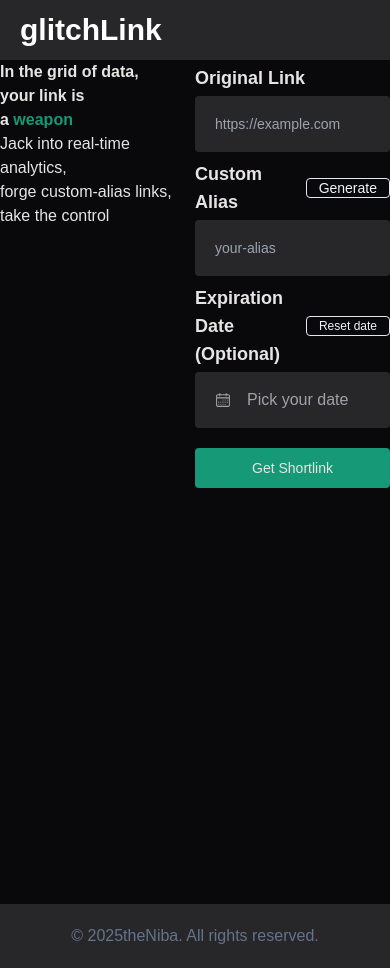
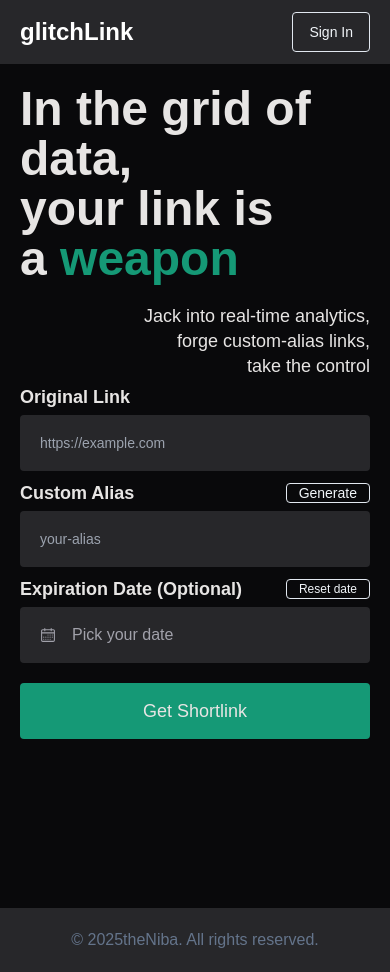
Before and after one commit to niba17/glitchLink-frontend, a Next.js app: page / in a window 390 px wide. Built offline with nearby package versions, Linux system fonts and the light colour scheme.

Commit message:
update FE links.tsx UI for md

```diff
--- a/src/components/layouts/navbars/navbar-02/UI/navbar-02UI.tsx
+++ b/src/components/layouts/navbars/navbar-02/UI/navbar-02UI.tsx
@@ -27,7 +27,9 @@ export const Navbar02UI = ({
 }: Navbar02UIProps) => {
   return (
     <nav className="sticky top-0 w-full py-3 flex justify-between items-center bg-zinc-800 px-5 z-50">
-      <div className="text-3xl font-bold text-white">glitchLink</div>
+      <div className="lg:text-3xl md:text-3xl text-2xl font-bold text-white">
+        glitchLink
+      </div>
 
       {/* Desktop Menu */}
       {isLoggedIn && <Navbar02MenuUI className="hidden md:block" />}
@@ -36,9 +38,7 @@ export const Navbar02UI = ({
         {!isLoggedIn ? (
           <Dialog>
             <DialogTrigger asChild>
-              <Button variant="outline" className="hidden sm:inline-flex">
-                Sign In
-              </Button>
+              <Button variant="outline">Sign In</Button>
             </DialogTrigger>
             <DialogContent>
               <DialogHeader>
--- a/src/features/links/components/forms/UI/CreateGuestShortLinkFormUI.tsx
+++ b/src/features/links/components/forms/UI/CreateGuestShortLinkFormUI.tsx
@@ -134,7 +134,7 @@ export default function CreateGuestShortLinkFormUI({
       <Button
         type="submit"
         variant="default"
-        className="lg:text-[20px] md:text-[18px] lg:h-14 md:h-12 flex items-center justify-center"
+        className="lg:text-[20px] md:text-[18px] text-lg lg:h-14 md:h-12 h-14 flex items-center justify-center"
         disabled={isPending}
       >
         {isPending ? <Spinner className="w-7 h-7" /> : "Get Shortlink"}
--- a/src/features/links/components/lists/UI/GuestLinkListUI.tsx
+++ b/src/features/links/components/lists/UI/GuestLinkListUI.tsx
@@ -26,7 +26,7 @@ export function GuestLinkListUI({
 }: GuestLinkListUIProps) {
   return (
     <>
-      <ul className="grid grid-cols-2 gap-[20px]">
+      <ul className="grid lg:grid-cols-2 md:grid-cols-2 grid-cols-1 gap-[20px]">
         {links.map((link) => (
           <li key={link.id} className="bg-zinc-800 p-[20px] rounded-sm w-full">
             <div className="flex flex-col space-y-[0.5px]">
--- a/src/features/links/components/tables/UI/UserLinkTableUI.tsx
+++ b/src/features/links/components/tables/UI/UserLinkTableUI.tsx
@@ -143,17 +143,17 @@ export function UserLinkTableUI({
 
       <div className="space-y-4">
         {/* Table */}
-        <Table>
+        <Table className="lg:table-auto md:table-auto table-fixed w-full">
           <TableHeader>
             <TableRow>
-              <TableHead className="w-[80px]"></TableHead>
-              <TableHead className="text-stone-200 lg:text-xl md:text-[18px] font-semibold">
+              <TableHead className="lg:w-[80px] md:w-[80px] w-[40px]"></TableHead>
+              <TableHead className="text-stone-200 lg:text-xl md:text-[18px] font-semibold lg:w-auto md:w-auto w-[180px]">
                 Links
               </TableHead>
-              <TableHead className="text-end text-stone-200 lg:text-xl md:text-[18px] font-semibold">
+              <TableHead className="text-end text-stone-200 lg:text-xl md:text-[18px] font-semibold lg:w-auto md:w-auto w-[250px]">
                 Clicks
               </TableHead>
-              <TableHead className="text-end text-stone-200 lg:text-xl md:text-[18px] font-semibold">
+              <TableHead className="text-end text-stone-200 lg:text-xl md:text-[18px] font-semibold lg:w-auto md:w-auto w-[200px]">
                 Created / Expired At
               </TableHead>
             </TableRow>
@@ -181,7 +181,9 @@ export function UserLinkTableUI({
                   >
                     {/* Index */}
                     <TableCell>
-                      <span className="text-xl font-semibold">{idx + 1}</span>
+                      <span className="lg:text-xl md:text-xl text-md font-semibold">
+                        {idx + 1}
+                      </span>
                     </TableCell>
 
                     {/* Link + Badge + Actions */}
@@ -189,7 +191,7 @@ export function UserLinkTableUI({
                       <div className="flex flex-col gap-1">
                         <div className="flex items-center gap-2">
                           <button
-                            className="font-semibold underline text-left text-blue-400 hover:text-blue-300 break-words"
+                            className="lg:text-[14px] md:text-[14px] text-[13px] font-semibold underline text-left text-blue-400 hover:text-blue-300 break-words"
                             onClick={() =>
                               onVisit(link.customAlias || link.shortCode!)
                             }
@@ -206,12 +208,12 @@ export function UserLinkTableUI({
 
                         <span
                           title="Original link"
-                          className="text-[14px] text-stone-400 break-words"
+                          className="lg:text-[14px] md:text-[14px] text-[12px] text-stone-400 break-words"
                         >
                           {link.originalUrl}
                         </span>
 
-                        <div className="flex items-center justify-start gap-2 mt-2">
+                        <div className="flex items-center justify-start lg:gap-2 md:gap-2 gap-0 mt-2">
                           <Button
                             title="Copy short link"
                             variant="icon"
@@ -250,19 +252,19 @@ export function UserLinkTableUI({
                       </div>
                     </TableCell>
 
-                    <TableCell className="text-end">
+                    <TableCell className="text-end lg:text-[14px] md:text-[14px] text-[13px]">
                       {link.clicksCount ?? 0}{" "}
                       {link.clicksCount === 1 ? "Click" : "Clicks"}
                     </TableCell>
 
-                    <TableCell className="text-end">
-                      <div className="flex flex-col text-end">
-                        <span title="Short link created">
+                    <TableCell className="text-end lg:text-[14px] md:text-[14px] text-[13px] whitespace-nowrap">
+                      <div className="flex flex-col justify-items-end">
+                        <span className="truncate" title="Short link created">
                           {formatForDisplay(link.createdAt ?? null)}
                         </span>
                         <span
+                          className="truncate text-red-500"
                           title="Short link expired"
-                          className="text-red-500"
                         >
                           {formatForDisplay(link.expiresAt ?? null)}
                         </span>
--- a/src/pages/index.tsx
+++ b/src/pages/index.tsx
@@ -7,14 +7,14 @@ export default function Home() {
   const { uiGuestLinks } = useGuestLinks();
 
   return (
-    <main className="min-h-screen bg-zinc-950 lg:px-[145px] md:px-5 lg:py-10 md:py-5">
-      <section className="grid grid-cols-2 lg:gap-2 md:gap-1">
-        <div className="flex flex-col justify-normal lg:space-y-6 md:space-y-3">
-          <h1 className="lg:text-[50px] md:text-[50px] lg:leading-[60px] md:leading-[59px] font-semibold">
+    <main className="min-h-screen bg-zinc-950 lg:px-[145px] md:px-5 px-5 lg:py-10 md:py-5 py-5">
+      <section className="grid lg:grid-cols-2 md:grid-cols-2 grid-cols-1 lg:gap-2 md:gap-1 gap-0">
+        <div className="flex flex-col justify-normal lg:space-y-6 md:space-y-3 space-y-5">
+          <h1 className="lg:text-[50px] md:text-[50px] text-5xl lg:leading-[60px] md:leading-[59px] leading-[50px] font-semibold">
             In the grid of data, <br /> your link is <br />a{" "}
             <span className="text-[#159976]">weapon</span>
           </h1>
-          <h2 className="lg:text-2xl md:text-xl">
+          <h2 className="lg:text-2xl md:text-xl text-lg text-end leading-[25px]">
             Jack into real-time analytics, <br />
             forge custom-alias links, <br /> take the control
           </h2>
@@ -27,9 +27,9 @@ export default function Home() {
       {/* Section hanya tampil jika ada guest links */}
       {uiGuestLinks.length > 0 && (
         <section>
-          <div className="flex items-center justify-center lg:py-[25px] md:py-[20px]">
+          <div className="flex items-center justify-center lg:py-[25px] md:py-[20px] py-4">
             <div className="flex-grow border-t-[2px]"></div>
-            <h2 className="mx-[20px] lg:text-[25px] md:text-[20px] font-semibold">
+            <h2 className="mx-[20px] lg:text-[25px] md:text-[20px] text-lg font-semibold">
               Your Shortened Links
             </h2>
             <div className="flex-grow border-t-[2px]"></div>
--- a/src/pages/links.tsx
+++ b/src/pages/links.tsx
@@ -40,7 +40,7 @@ export default function LinksPage() {
   return (
     <section>
       <div className="bg-zinc-950 min-h-screen p-5 space-y-[10px]">
-        <div className="grid grid-cols-5">
+        <div className="grid lg:grid-cols-5 md:grid-cols-5 grid-cols-1">
           <Button onClick={() => dialogs.setOpenCreateDialog(true)}>
             Create Short Link
           </Button>
```
Also changed, not shown: src/components/ui/table.tsx (+19 -19 lines).
